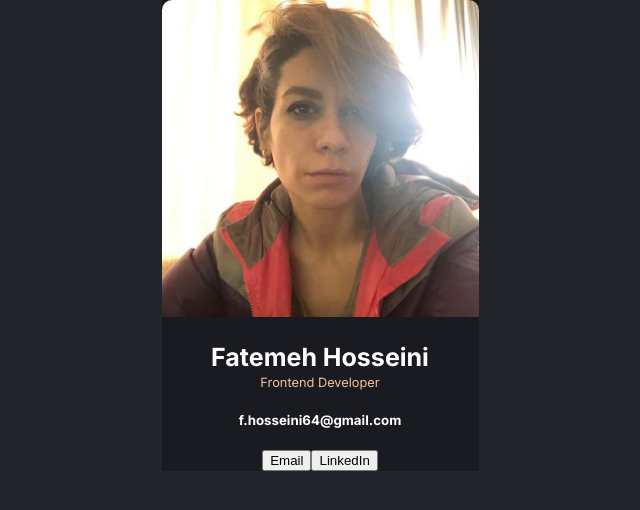
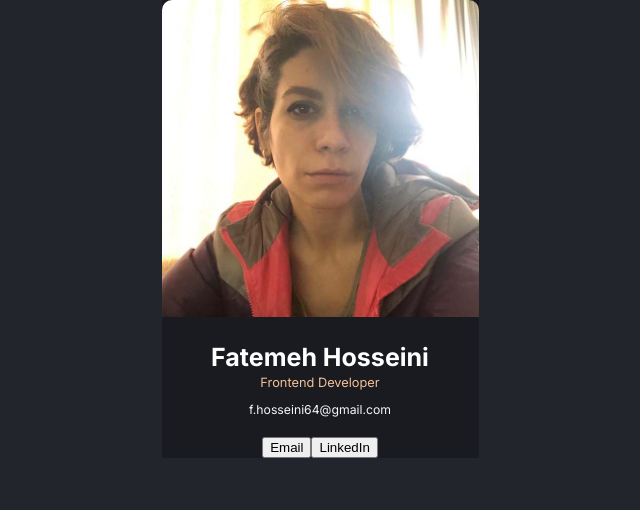
Before and after one commit to xaphaniafox/business-card, a React (Vite) app: page / in a window 1280 px wide. Shown: the top 510 px of the page, without its empty margins (320-960 px from the left). Built offline with nearby package versions, Linux system fonts and the light colour scheme.

Commit message:
correcting the className

```diff
--- a/src/components/Info.jsx
+++ b/src/components/Info.jsx
@@ -7,7 +7,7 @@ const Info = () => {
       <img src={InfoPic} className="info--pic" alt="a picture of me" />
       <h2 className='info--name'>Fatemeh Hosseini</h2>
       <h4 className='info--jobtitle'>Frontend Developer</h4>
-      <h5 className='info--email'>f.hosseini64@gmail.com</h5>
+      <h5 className='info--website'>f.hosseini64@gmail.com</h5>
       <div className="buttons">
         <button type='button'>Email</button>
         <button type='button'>LinkedIn</button>
```
